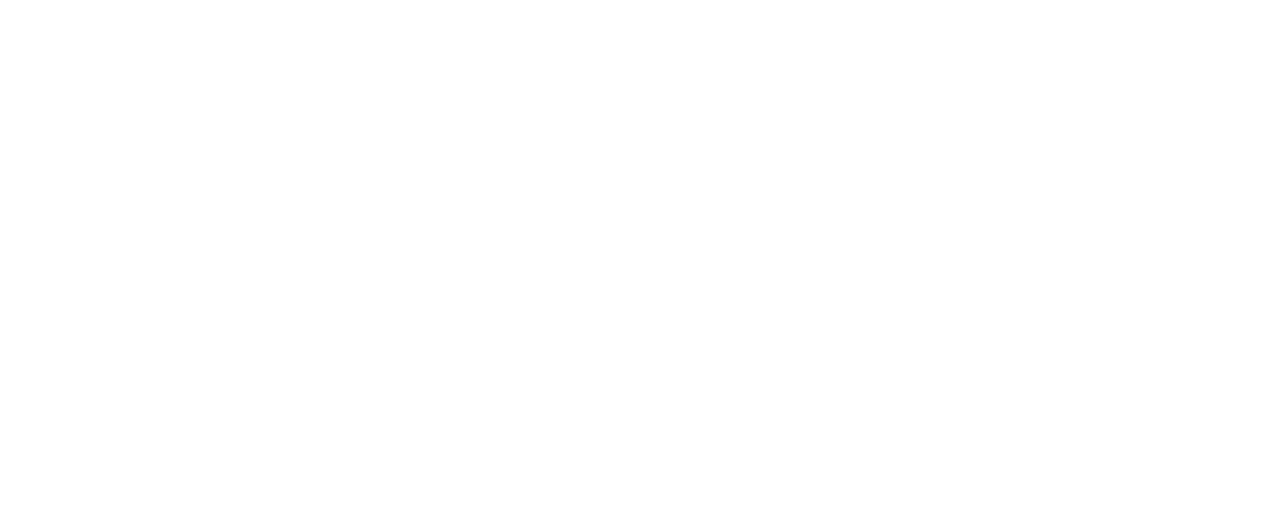
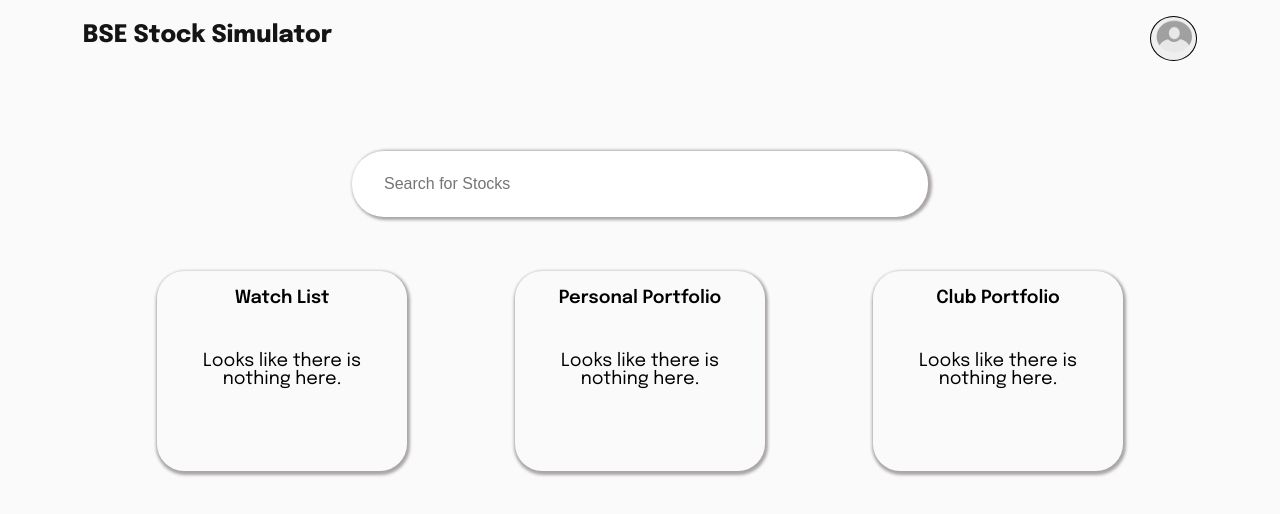
Before and after one commit to shreyanshs31/Stock_Simulator, a plain HTML site: page user.html in a window 1280 px wide. Drawn offline with Linux system fonts and the light colour scheme.

Commit message:
made user home page

```diff
--- /dev/null
+++ b/css/user.css
@@ -0,0 +1,97 @@
+@import url('https://fonts.googleapis.com/css2?family=Epilogue:ital,wght@0,100..900;1,100..900&display=swap');
+
+body {
+    font-family: "Epilogue", serif;
+    font-size: 18px;
+    background-color: hsl(0, 0%, 98%);
+    padding: 0%;
+    margin: 0%;
+    box-sizing: border-box;
+}
+
+.navigation-container {
+    text-align: center;
+    margin: 1.25em 4.6em 0em 4.6em;
+    display: flex;
+    justify-content: space-between;
+}
+
+.brand-el {
+    font-size: 1.5rem;
+    color: hsl(0, 0%, 8%);
+    font-weight: 800;
+}
+
+.user-icon {
+    justify-content: center;
+    align-items: center;
+    margin-top: -.35em;
+}
+
+
+.avatar-btn {
+    border: 1px solid;
+    border-radius: 50%;
+    padding: 0;
+    margin:0;
+}
+
+.avatar-btn img {
+    padding:0;
+    margin: 0;
+    height: 3em;
+    width: 3.4em;
+}
+
+.hero-container {
+    padding: 0;
+    margin: 0;
+    text-align: center;
+}
+
+.input-button-container {
+    margin-top: 5em;
+}
+
+.input-el {
+    border: none;
+    border-radius: 2em;
+    padding: 1.5em 2em;
+    width: 45%;
+    box-shadow: 2px 1px 3px 2px hsl(0, 3%, 66%);
+}
+
+.input-el:focus {
+    outline: none;
+}
+
+.input-el:focus::placeholder {
+    color: transparent;
+}
+
+.portfolio-container {
+    justify-content: center;
+    text-align: center;
+    display: flex;
+}
+
+.box {
+    margin: 3em 3em 0em 3em;
+    border: none;
+    border-radius: 1.5em;
+    box-shadow: 1px 2px 3px 2px hsl(0, 3%, 66%);
+    height: 200px;
+    width: 250px;
+    flex-wrap: wrap;
+}
+
+.top {
+    margin: 0;
+    padding: 0;
+    font-family: "Epilogue", serif;
+    font-weight: 600;
+}
+
+.list {
+    padding: 0.5em 1em;
+}
--- a/user.html
+++ b/user.html
@@ -0,0 +1,52 @@
+<!DOCTYPE html>
+<html lang="en">
+<head>
+    <meta charset="UTF-8">
+    <meta name="viewport" content="width=device-width, initial-scale=1.0">
+    <link rel="stylesheet" href="./css/user.css">
+    <title>BSE Simulator</title>
+</head>
+<body>
+    <div class="navigation-container">
+        <div class="brand-el">
+            BSE Stock Simulator
+        </div>
+        <div class="user-icon">
+            <button class="avatar-btn">
+                <img src="./assets/avatar img.png" alt="avatar img">
+            </button>
+        </div>
+    </div>
+    <div class="hero-container">
+        <div class="input-button-container">
+            <input type="search" class="input-el" style="font-size: 1rem;" placeholder="Search for Stocks ">
+        </div>
+        <div class="portfolio-container">
+            <div class="box">
+                <div class="top">
+                    <p>Watch List</p>
+                </div>
+                <div class="list">
+                    <p>Looks like there is nothing here.</p>
+                </div>
+            </div>
+            <div class="box">
+                <div class="top">
+                    <p>Personal Portfolio</p>
+                </div>
+                <div class="list">
+                    <p>Looks like there is nothing here.</p>
+                </div>
+            </div>
+            <div class="box">
+                <div class="top">
+                    <p>Club Portfolio</p>
+                </div>
+                <div class="list">
+                    <p>Looks like there is nothing here.</p>
+                </div>
+            </div>
+        </div>
+    </div>
+</body>
+</html>
```
Also changed, not shown: login.html (+1 -1 lines), register.html (+1 -1 lines), assets/avatar img.png (added).
